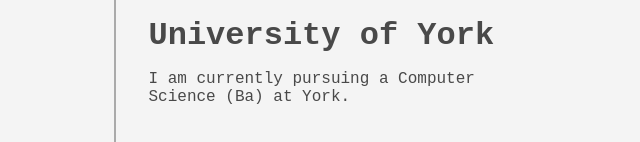
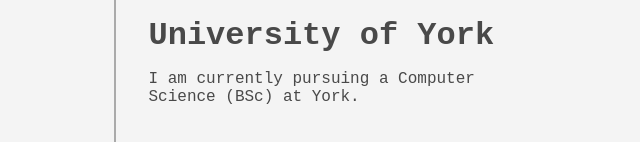
Before and after one commit to ch4rl3sF/CharlesFellows.com, a plain HTML site: page index.html in a window 1280 px wide. Shown: the part 2003-2145 px from the top of the page, 298-938 px from the left. Drawn offline with Linux system fonts and the light colour scheme; a web font is replaced by a local one.

Commit message:
Change Ba to Bsc

```diff
--- a/index.html
+++ b/index.html
@@ -45,7 +45,7 @@
                 </div>
                 <div class="timeline-item" date-is='09-2024'>
                     <h2>University of York</h2>
-                    <p>I am currently pursuing a Computer Science (Ba) at York.</p>
+                    <p>I am currently pursuing a Computer Science (BSc) at York.</p>
                 </div>
             </div>
          </div>
```
